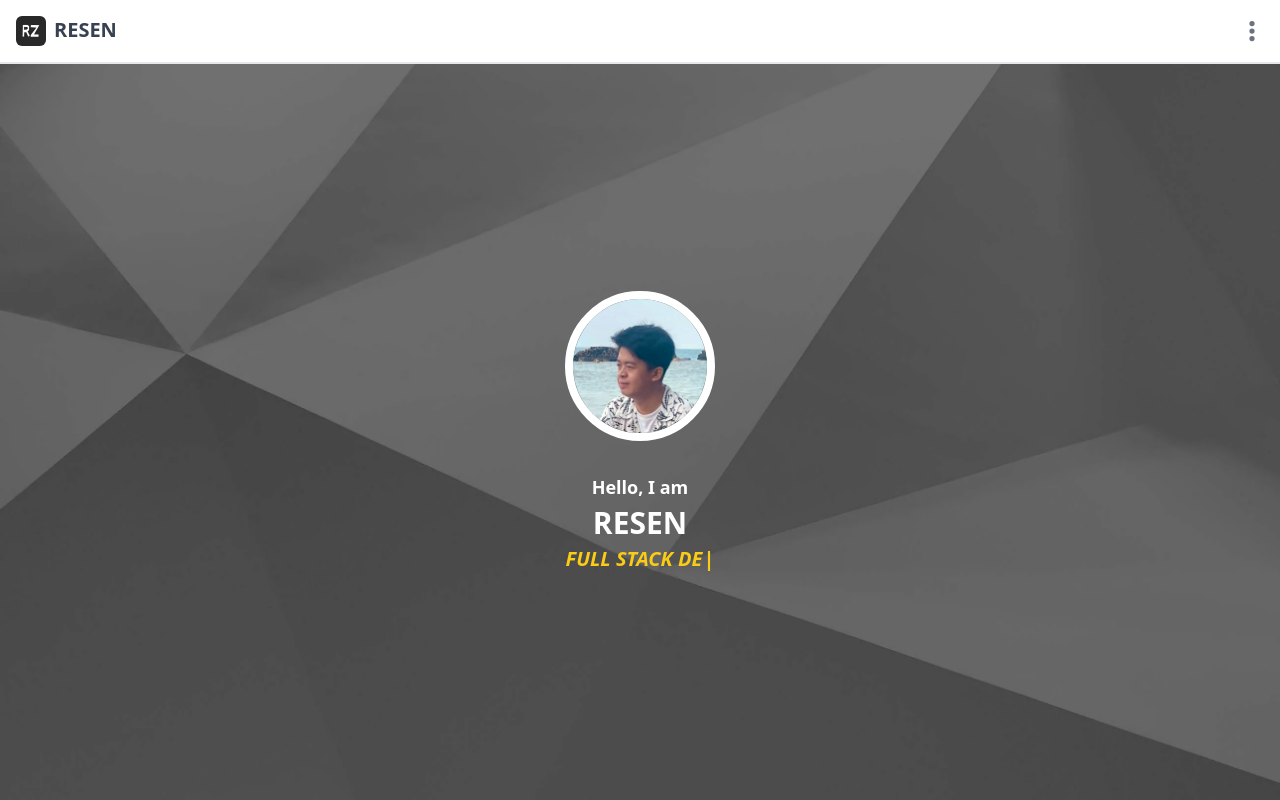
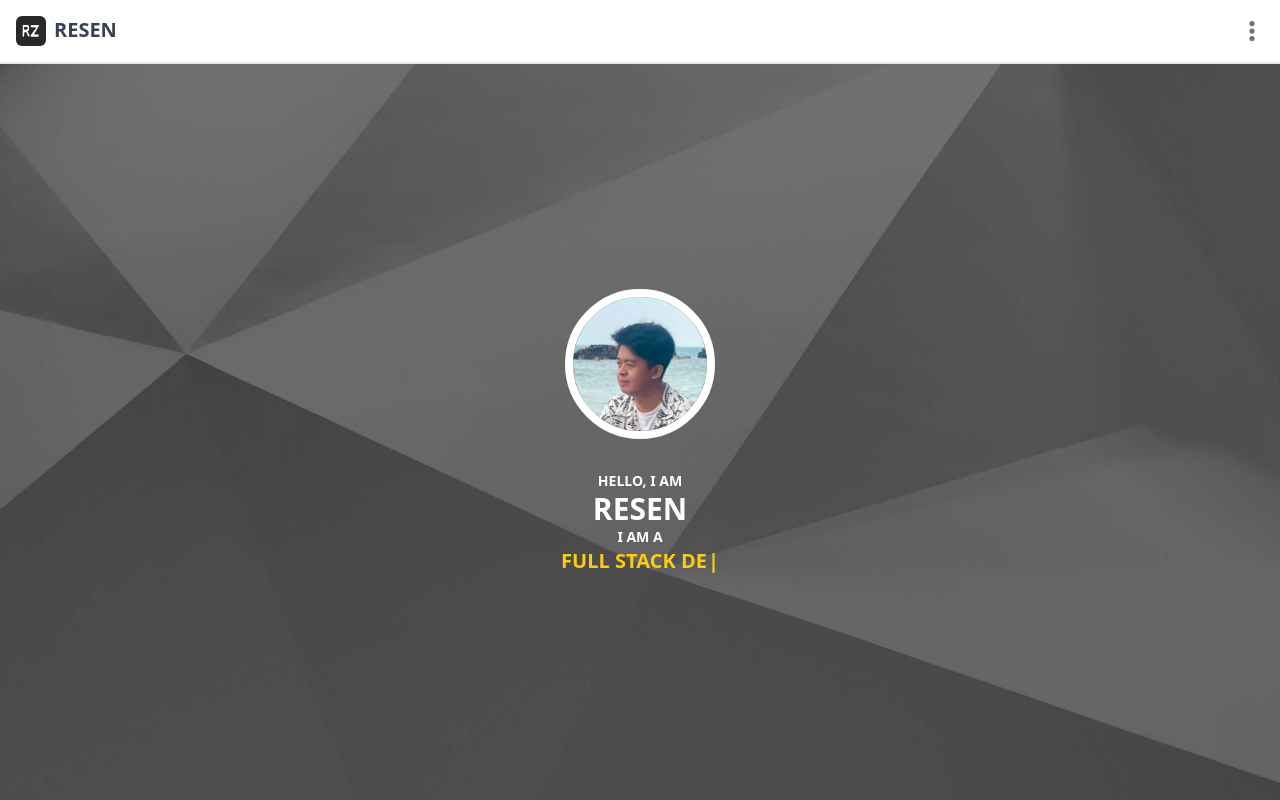
Before and after one commit to resenzhu/nextjs, a Next.js app: page / in a window 1280 px wide. Built offline with nearby package versions, Linux system fonts and the light colour scheme.

Commit message:
update intro

```diff
--- a/src/app/page.tsx
+++ b/src/app/page.tsx
@@ -19,10 +19,11 @@ const Page = (): JSX.Element => (
             easter='/main/home/avatar-easter.webp'
           />
         </div>
-        <div className='flex flex-col items-center space-y-1 text-white'>
-          <div className='text-lg font-semibold'>Hello, I am</div>
+        <div className='flex flex-col items-center text-white'>
+          <div className='text-sm font-semibold'>HELLO, I AM</div>
           <div className='text-3xl font-extrabold'>RESEN</div>
-          <div className='text-xl font-bold italic text-yellow-400'>
+          <div className='text-sm font-semibold'>I AM A</div>
+          <div className='text-xl font-bold text-yellow-400'>
             <Specialty
               titles={[
                 'FULL STACK DEVELOPER',
```
